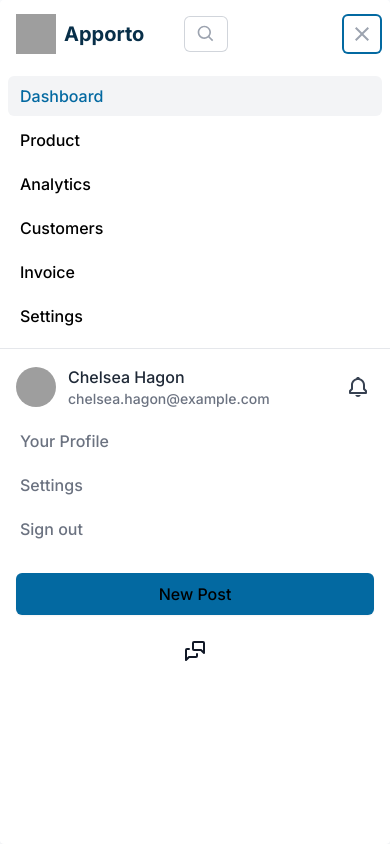
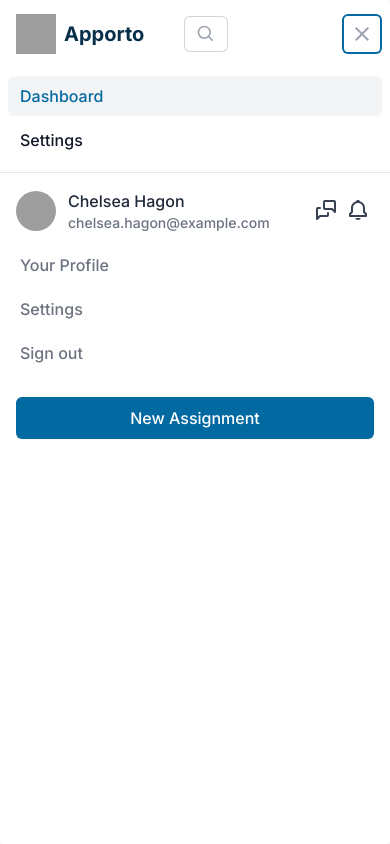
Before and after one commit to bdgcypher/autograder-frontend, a Next.js app: page / in a window 390 px wide. Both pictures are taken after a click on the button "Open menu". Shown: the top 844 px of the page. Built offline with nearby package versions, Linux system fonts and the light colour scheme; grey boxes are pictures that could not be loaded; some icons are missing.

Commit message:
Fixed responsiveness of navbar and dashboard components for smaller screens

```diff
--- a/components/Dashboard/Assignment/Grade.jsx
+++ b/components/Dashboard/Assignment/Grade.jsx
@@ -1,23 +1,35 @@
 /* eslint-disable @next/next/no-img-element */
 import React, { useEffect, useState } from "react";
+import { RadioGroup } from "@headlessui/react";
 
-export default function Grade({ grade, setGrade, rubricArray, currentCriterion, setCurrentCriterion }) {
-  const [selected, setSelected] = useState("");
+function classNames(...classes) {
+  return classes.filter(Boolean).join(" ");
+}
+
+export default function Grade({
+  grade,
+  setGrade,
+  rubricArray,
+  currentCriterion,
+  setCurrentCriterion,
+}) {
+  const [selected, setSelected] = useState(rubricArray[0].levels);
+  const [aiSelected, setAiSelected] = useState("");
+  const [userSelected, setUserSelected] = useState("");
 
   const setAiSelection = () => {
     for (let i = 0; i < currentCriterion.length; i++) {
-      let aiSelection = ""
-      console.log(grade[1].id, grade[1].score, currentCriterion[i].score)
-      grade[1].score === currentCriterion[i].score ? (
-        aiSelection = grade[1].id,
-        setSelected(aiSelection)
-      ) : (null)
+      let aiSelection = "";
+      console.log(grade[1].id, grade[1].score, currentCriterion[i].score);
+      grade[1].score === currentCriterion[i].score
+        ? ((aiSelection = "1"), setAiSelected(aiSelection))
+        : null;
     }
-  }
+  };
 
   const setUserSelection = (e) => {
-    setSelected(e)
-  }
+    setUserSelected(e);
+  };
 
   useEffect(() => {
     setCurrentCriterion(rubricArray[0].levels);
@@ -27,7 +39,7 @@ export default function Grade({ grade, setGrade, rubricArray, currentCriterion,
   return (
     <>
       <div className="mt-10">
-        <fieldset>
+        {/* <fieldset>
           <legend className="text-lg font-bold leading-6 text-gray-900">
             {rubricArray[0].name}
           </legend>
@@ -38,7 +50,7 @@ export default function Grade({ grade, setGrade, rubricArray, currentCriterion,
                 id={grade.id}
                 // onClick={setUserSelection}
 
-                className={`relative flex items-start mb-4 p-4 ${ selected === grade.id ? "border-2 border-sky-700" : "border border-gray-200" }  rounded shadow hover:shadow-xl`}
+                className={`relative flex items-start mb-4 p-4 ${ aiSelected === gradeIdx ? "border-2 border-sky-700" : "border border-gray-200" }  rounded shadow hover:shadow-xl`}
               >
                 <div className="min-w-0 w-full flex flex-col text-sm leading-6">
                   <label
@@ -65,12 +77,75 @@ export default function Grade({ grade, setGrade, rubricArray, currentCriterion,
               </div>
             ))}
           </div>
-        </fieldset>
+        </fieldset> */}
+
+        <RadioGroup value={selected} onChange={setSelected}>
+          <RadioGroup.Label className="sr-only">Server size</RadioGroup.Label>
+          <div className="space-y-4">
+            {currentCriterion.map((criterion) => (
+              <RadioGroup.Option
+                key={criterion.name}
+                value={criterion}
+                className={({ active }) =>
+                  classNames(
+                    active
+                      ? "border-2 border-rose-400 ring-none outline-none"
+                      : "border border-gray-300",
+                    "relative block cursor-pointer rounded-lg bg-white px-6 py-4 shadow focus:outline-none sm:flex sm:justify-between hover:shadow-lg"
+                  )
+                }
+              >
+                {({ active, checked }) => (
+                  <>
+                    <span className="flex items-center">
+                      <span className="flex flex-col text-sm">
+                        <RadioGroup.Label
+                          as="span"
+                          className="font-medium text-gray-900"
+                        >
+                          {criterion.name}
+                        </RadioGroup.Label>
+                        <RadioGroup.Description
+                          as="span"
+                          className="text-gray-500"
+                        >
+                          <span className="block sm:inline">
+                            {criterion.description}
+                          </span>{" "}
+                          <span
+                            className="hidden sm:mx-1 sm:inline"
+                            aria-hidden="true"
+                          >
+                            &middot;
+                          </span>{" "}
+                          <span className="block sm:inline">{criterion.score}</span>
+                        </RadioGroup.Description>
+                      </span>
+                    </span>
+                    <RadioGroup.Description
+                      as="span"
+                      className="mt-2 flex text-sm sm:ml-4 sm:mt-0 sm:flex-col sm:text-right"
+                    >
+
+                    </RadioGroup.Description>
+                    <span
+                      className={classNames(
+                        active ? "border" : "border-2",
+                        checked ? "border-rose-400" : "border-transparent",
+                        "pointer-events-none absolute -inset-px rounded-lg"
+                      )}
+                      aria-hidden="true"
+                    />
+                  </>
+                )}
+              </RadioGroup.Option>
+            ))}
+          </div>
+        </RadioGroup>
       </div>
     </>
   );
 }
-
 
 // Other potential code
 
--- a/components/Dashboard/Dashboard.jsx
+++ b/components/Dashboard/Dashboard.jsx
@@ -27,7 +27,7 @@ export default function Dashboard() {
         <Navbar />
 
         <div className="py-10 bg-slate-50">
-          <div className="mx-auto max-w-xs sm:px-6 lg:grid lg:max-w-full lg:grid-cols-12 lg:gap-8 lg:px-2">
+          <div className="mx-auto max-w-xs sm:px-6 lg:grid sm:max-w-full lg:grid-cols-12 lg:gap-8 lg:px-2">
             <Sidebar />
 
             <Assignment dataArray={data} />
--- a/components/Navbar.jsx
+++ b/components/Navbar.jsx
@@ -5,14 +5,8 @@ import { Menu, Popover, Transition } from "@headlessui/react";
 import { FiSettings } from "react-icons/fi";
 import { RiDashboard2Fill, RiMenuFill } from "react-icons/ri";
 import { MdOutlineDiamond, MdOutlinePeopleAlt } from "react-icons/md";
-import {
-  BiPieChartAlt2,
-  BiSearch,
-  BiBell,
-} from "react-icons/bi";
-import {
-  LiaFileInvoiceDollarSolid,
-} from "react-icons/lia";
+import { BiPieChartAlt2, BiSearch, BiBell } from "react-icons/bi";
+import { LiaFileInvoiceDollarSolid } from "react-icons/lia";
 import { IoMdClose } from "react-icons/io";
 import { TbMessages } from "react-icons/tb";
 
@@ -29,15 +23,15 @@ export default function Navbar() {
   };
   const navigation = [
     { name: "Dashboard", href: "#", icon: RiDashboard2Fill, current: true },
-    { name: "Product", href: "#", icon: MdOutlineDiamond, current: false },
-    { name: "Analytics", href: "#", icon: BiPieChartAlt2, current: false },
-    { name: "Customers", href: "#", icon: MdOutlinePeopleAlt, current: false },
-    {
-      name: "Invoice",
-      href: "#",
-      icon: LiaFileInvoiceDollarSolid,
-      current: false,
-    },
+    // { name: "Product", href: "#", icon: MdOutlineDiamond, current: false },
+    // { name: "Analytics", href: "#", icon: BiPieChartAlt2, current: false },
+    // { name: "Customers", href: "#", icon: MdOutlinePeopleAlt, current: false },
+    // {
+    //   name: "Invoice",
+    //   href: "#",
+    //   icon: LiaFileInvoiceDollarSolid,
+    //   current: false,
+    // },
     { name: "Settings", href: "#", icon: FiSettings, current: false },
   ];
   const userNavigation = [
@@ -76,7 +70,7 @@ export default function Navbar() {
               </div>
               <div className="min-w-0 flex-1 md:px-8 lg:px-0 xl:col-span-6">
                 <div className="flex items-center px-6 py-4 md:mx-auto md:max-w-3xl lg:mx-0 lg:max-w-none xl:px-0">
-                  <div className="ml-4 md:ml-24 w-10 md:w-5/6 lg:w-full">
+                  <div className="ml-4 md:ml-24 w-10 sm:w-5/6 lg:w-full">
                     <label htmlFor="search" className="sr-only">
                       Search
                     </label>
@@ -160,7 +154,7 @@ export default function Navbar() {
                             <a
                               href={item.href}
                               className={classNames(
-                                active ? "bg-gray-100" : "",
+                                active ? "bg-gray-100 text-black" : "",
                                 "block px-4 py-2 text-sm text-gray-700"
                               )}
                             >
@@ -186,7 +180,7 @@ export default function Navbar() {
                   className={classNames(
                     item.current
                       ? "bg-gray-100 text-sky-700"
-                      : "hover:bg-gray-50",
+                      : "hover:bg-gray-50 text-gray-900",
                     "block rounded-md py-2 px-3 text-base font-medium"
                   )}
                 >
@@ -211,9 +205,21 @@ export default function Navbar() {
                     {user.email}
                   </div>
                 </div>
+                <div className="relative ml-auto flex-shrink-0">
                   <button
                     type="button"
-                  className="relative ml-auto flex-shrink-0 rounded-full bg-white p-1 text-gray-400 hover:text-gray-500"
+                    className="relative ml-auto flex-shrink-0 rounded-full bg-white p-1 text-gray-400 hover:text-sky-700"
+                  >
+                    <span className="absolute -inset-1.5" />
+                    <span className="sr-only">View messages</span>
+                    <TbMessages
+                      className="h-6 w-6 text-gray-700"
+                      aria-hidden="true"
+                    />
+                  </button>
+                  <button
+                    type="button"
+                    className="relative ml-auto flex-shrink-0 rounded-full bg-white p-1 text-gray-400 hover:text-sky-700"
                   >
                     <span className="absolute -inset-1.5" />
                     <span className="sr-only">View notifications</span>
@@ -222,6 +228,7 @@ export default function Navbar() {
                       aria-hidden="true"
                     />
                   </button>
+                </div>
               </div>
               <div className="mx-auto mt-3 max-w-3xl space-y-1 px-2 sm:px-4">
                 {userNavigation.map((item) => (
@@ -239,19 +246,10 @@ export default function Navbar() {
             <div className="mx-auto mt-6 max-w-3xl px-4 sm:px-6">
               <a
                 href="#"
-                className="flex w-full items-center justify-center rounded-md border border-transparent bg-sky-700 px-4 py-2 text-base font-medium text-black shadow-sm hover:bg-rose-700"
+                className="flex w-full items-center justify-center rounded-md border border-transparent bg-sky-700 px-4 py-2 text-base font-medium text-white shadow-sm hover:bg-sky-600"
               >
-                New Post
+                New Assignment
               </a>
-
-              <div className="mt-6 flex justify-center">
-                <a
-                  href="#"
-                  className="text-base font-medium text-gray-900 hover:underline"
-                >
-                  <TbMessages className="h-6 w-6" aria-hidden="true" />
-                </a>
-              </div>
             </div>
           </Popover.Panel>
         </>
--- a/components/Sidebar.jsx
+++ b/components/Sidebar.jsx
@@ -36,7 +36,7 @@ export default function Sidebar() {
 
   return (
     <>
-      <div className="hidden lg:col-span-3 lg:block xl:col-span-2">
+      <div className="hidden col-span-2 lg:block">
         <nav
           aria-label="Sidebar"
           className="sticky top-4 divide-y divide-gray-300"
```
Lines whose indentation alone changed are shown as unchanged.
